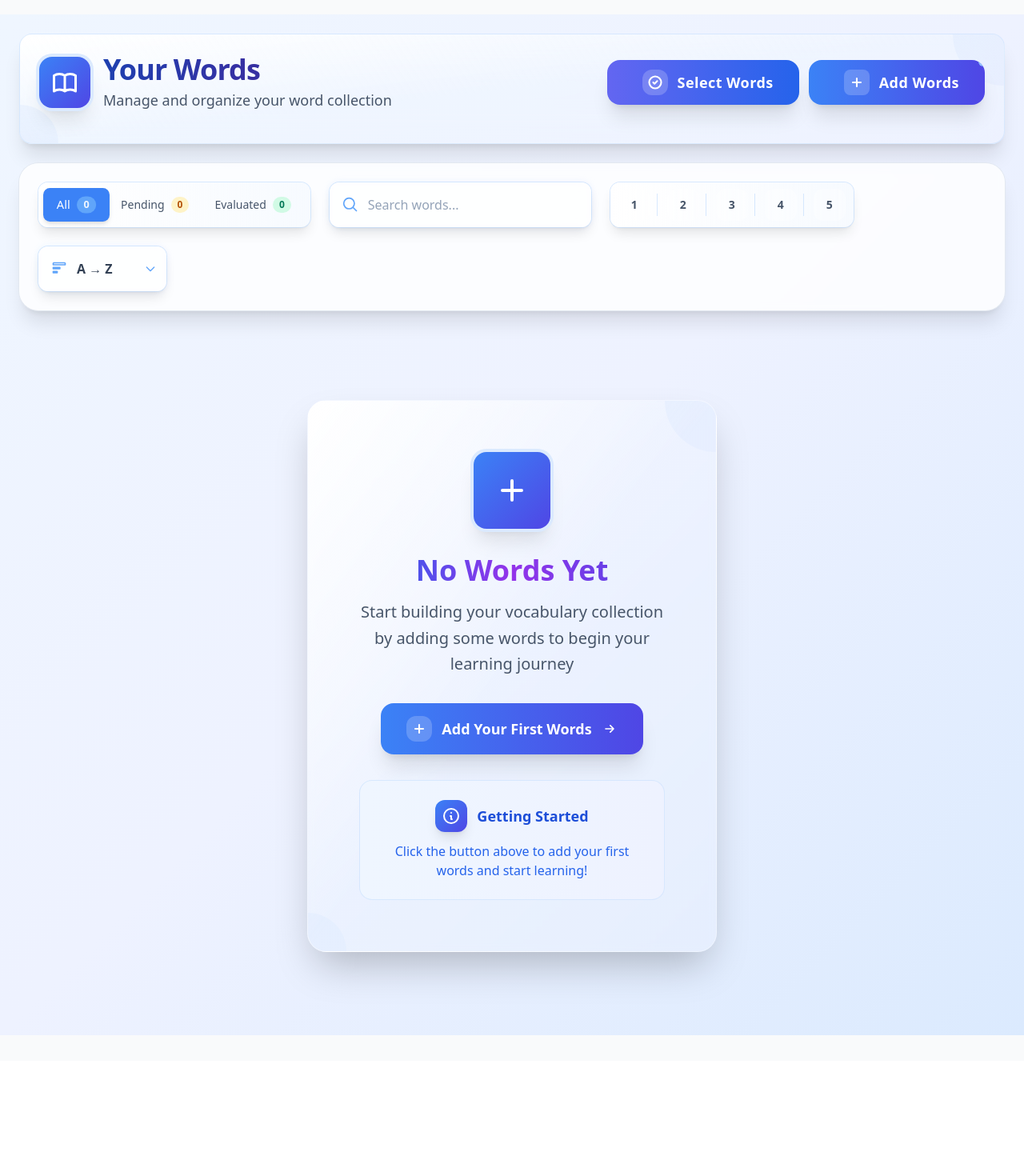
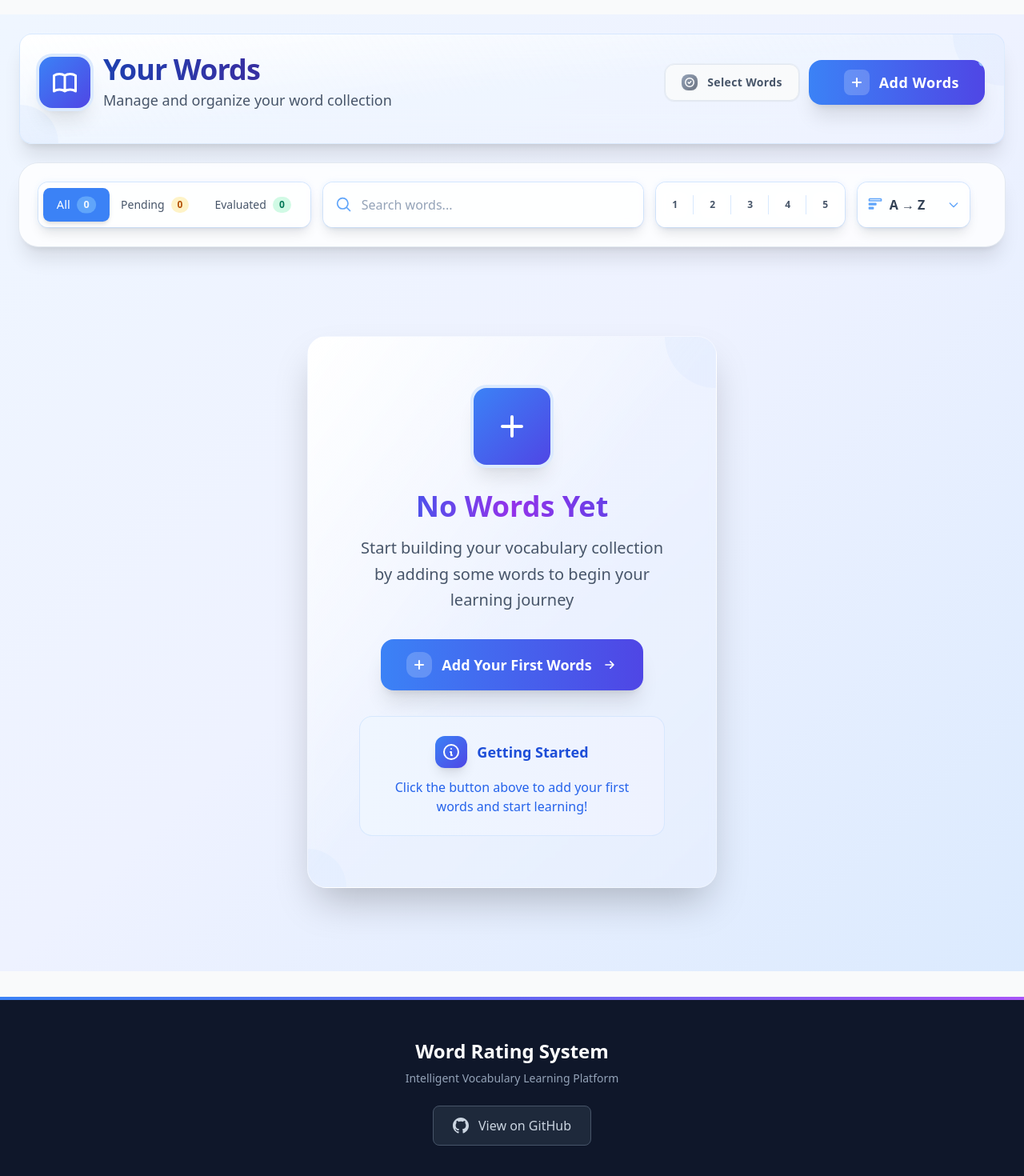
Before and after one commit to mehmeterguden/Word-Rating-System, a React (Create React App) app: page /home in a window 1280 px wide. Shown: the part 172-1642 px from the top of the page at 80% size. Before the commit the page ends 1498 px from the top, so only its background shows below. Built offline with nearby package versions, Linux system fonts and the light colour scheme.

Commit message:
Move settings to right nav

```diff
--- a/src/App.tsx
+++ b/src/App.tsx
@@ -2,6 +2,7 @@ import React, { useState, useEffect } from 'react';
 import { BrowserRouter as Router, Routes, Route, Navigate, useSearchParams, useLocation, useNavigate } from 'react-router-dom';
 import Header from './components/Header';
 import Navigation from './components/Navigation';
+import Footer from './components/Footer';
 import Home from './pages/Home';
 import AddWords from './pages/AddWords';
 import EvaluationOptions from './pages/EvaluationOptions';
@@ -168,7 +169,7 @@ function AppContent() {
   };
 
   return (
-    <div className="min-h-screen bg-gray-50">
+    <div className="min-h-screen bg-gray-50 flex flex-col">
         <Header
           words={words}
         />
@@ -182,7 +183,7 @@ function AppContent() {
           developerMode={developerMode}
         />
 
-        <main className="py-8">
+        <main className="flex-1 py-8">
           <Routes>
             <Route path="/" element={<Navigate to="/home" replace />} />
             <Route path="/home" element={
@@ -280,6 +281,9 @@ function AppContent() {
           reason={modelSwitchToast.reason}
           onClose={() => setModelSwitchToast(prev => ({ ...prev, isVisible: false }))}
         />
+
+        {/* Footer */}
+        <Footer />
       </div>
   );
 }
--- /dev/null
+++ b/src/components/Footer.tsx
@@ -0,0 +1,40 @@
+import React from 'react';
+
+const Footer: React.FC = () => {
+  return (
+    <footer className="bg-slate-900 text-white">
+      {/* Footer Separator */}
+      <div className="bg-gradient-to-r from-blue-500 via-indigo-500 to-purple-500 h-1"></div>
+
+      <div className="max-w-6xl mx-auto px-6 py-12">
+        <div className="flex flex-col items-center space-y-6">
+          {/* Project Name */}
+          <div className="text-center">
+            <h2 className="text-2xl font-bold text-white mb-2">
+              Word Rating System
+            </h2>
+            <p className="text-slate-400 text-sm">Intelligent Vocabulary Learning Platform</p>
+          </div>
+
+          {/* GitHub Button */}
+          <a
+            href="https://github.com/mehmeterguden/Word-Rating-System"
+            target="_blank"
+            rel="noopener noreferrer"
+            className="group flex items-center space-x-3 px-6 py-3 bg-slate-800 hover:bg-slate-700 border border-slate-600 hover:border-slate-500 rounded-lg transition-all duration-200"
+          >
+            {/* GitHub Logo */}
+            <div className="w-5 h-5">
+              <svg className="w-5 h-5 text-slate-300 group-hover:text-white" fill="currentColor" viewBox="0 0 24 24">
+                <path d="M12 0c-6.626 0-12 5.373-12 12 0 5.302 3.438 9.8 8.207 11.387.599.111.793-.261.793-.577v-2.234c-3.338.726-4.033-1.416-4.033-1.416-.546-1.387-1.333-1.756-1.333-1.756-1.089-.745.083-.729.083-.729 1.205.084 1.839 1.237 1.839 1.237 1.07 1.834 2.807 1.304 3.492.997.107-.775.418-1.305.762-1.604-2.665-.305-5.467-1.334-5.467-5.931 0-1.311.469-2.381 1.236-3.221-.124-.303-.535-1.524.117-3.176 0 0 1.008-.322 3.301 1.23.957-.266 1.983-.399 3.003-.404 1.02.005 2.047.138 3.006.404 2.291-1.552 3.297-1.23 3.297-1.23.653 1.653.242 2.874.118 3.176.77.84 1.235 1.911 1.235 3.221 0 4.609-2.807 5.624-5.479 5.921.43.372.823 1.102.823 2.222v3.293c0 .319.192.694.801.576 4.765-1.589 8.199-6.086 8.199-11.386 0-6.627-5.373-12-12-12z"/>
+              </svg>
+            </div>
+            <span className="text-slate-300 group-hover:text-white font-medium">View on GitHub</span>
+          </a>
+        </div>
+      </div>
+    </footer>
+  );
+};
+
+export default Footer;
--- a/src/components/Navigation.tsx
+++ b/src/components/Navigation.tsx
@@ -142,6 +142,11 @@ const Navigation: React.FC<NavigationProps> = ({
                 )}
               </div>
             </button>
+
+          </div>
+
+          {/* Right side - Settings and Set Selector */}
+          <div className="flex items-center space-x-4">
             <button
               onClick={() => navigate('/settings')}
               className={`px-6 py-4 text-sm font-medium transition-all duration-200 rounded-xl ${
@@ -157,11 +162,6 @@ const Navigation: React.FC<NavigationProps> = ({
                 <span>Settings</span>
               </div>
             </button>
-
-          </div>
-
-          {/* Right side - Debug and Set Selector */}
-          <div className="flex items-center space-x-4">
             {/* Auth Links */}
             <div className="relative" ref={dropdownRef}>
             <button
--- a/src/pages/Home.tsx
+++ b/src/pages/Home.tsx
@@ -221,9 +221,9 @@ const Home: React.FC<HomeProps> = ({
       case 'za':
         return 'Z → A';
       case 'oldest':
-        return 'Oldest → Newest';
+        return 'Oldest First';
       case 'newest':
-        return 'Newest → Oldest';
+        return 'Newest First';
       case 'difficultyAsc':
         return 'Difficulty ↑';
       case 'difficultyDesc':
@@ -364,20 +364,19 @@ const Home: React.FC<HomeProps> = ({
                 {/* Selection Mode Button */}
                 <button
                   onClick={toggleSelectionMode}
-                  className={`group relative flex items-center space-x-3 px-8 py-4 rounded-2xl transition-all duration-300 shadow-xl hover:shadow-2xl transform hover:scale-105 font-bold text-lg overflow-hidden h-14 ${
+                  className={`group relative flex items-center space-x-3 px-5 py-3 rounded-xl transition-all duration-300 font-semibold text-sm shadow-sm hover:shadow-md ${
                     isSelectionMode
-                      ? 'bg-gradient-to-r from-green-500 to-emerald-600 text-white ring-4 ring-green-200'
-                      : 'bg-gradient-to-r from-indigo-500 to-blue-600 text-white hover:from-indigo-600 hover:to-blue-700'
+                      ? 'bg-gradient-to-r from-emerald-50 to-green-50 text-emerald-700 border border-emerald-200 hover:from-emerald-100 hover:to-green-100 ring-1 ring-emerald-200/50'
+                      : 'bg-gradient-to-r from-slate-50 to-gray-50 text-slate-600 border border-slate-200 hover:from-slate-100 hover:to-gray-100 hover:text-slate-700 ring-1 ring-slate-200/50'
                   }`}
                 >
-                  <div className="absolute inset-0 bg-gradient-to-r from-white/20 to-transparent opacity-0 group-hover:opacity-100 transition-opacity duration-300"></div>
-                  <div className="relative flex items-center space-x-3">
-                    <div className={`w-8 h-8 rounded-xl flex items-center justify-center transition-all duration-300 ${
+                  <div className="flex items-center space-x-3">
+                    <div className={`w-5 h-5 rounded-lg flex items-center justify-center transition-all duration-300 shadow-sm ${
                       isSelectionMode
-                        ? 'bg-white/20 group-hover:bg-white/30'
-                        : 'bg-white/20 group-hover:bg-white/30'
+                        ? 'bg-gradient-to-br from-emerald-500 to-green-600 text-white group-hover:from-emerald-600 group-hover:to-green-700'
+                        : 'bg-gradient-to-br from-slate-400 to-gray-500 text-white group-hover:from-slate-500 group-hover:to-gray-600'
                     }`}>
-                      <svg className="w-5 h-5" fill="none" stroke="currentColor" viewBox="0 0 24 24">
+                      <svg className="w-3.5 h-3.5" fill="none" stroke="currentColor" viewBox="0 0 24 24">
                         <path strokeLinecap="round" strokeLinejoin="round" strokeWidth={2.5} d="M9 12l2 2 4-4m6 2a9 9 0 11-18 0 9 9 0 0118 0z" />
                       </svg>
                     </div>
@@ -386,7 +385,7 @@ const Home: React.FC<HomeProps> = ({
                     </span>
                   </div>
                   {isSelectionMode && (
-                    <div className="absolute -top-1 -right-1 w-3 h-3 bg-green-300 rounded-full animate-pulse"></div>
+                    <div className="absolute -top-1 -right-1 w-2.5 h-2.5 bg-emerald-400 rounded-full animate-pulse"></div>
                   )}
                 </button>
 
@@ -523,10 +522,12 @@ const Home: React.FC<HomeProps> = ({
           <div className="bg-white/80 backdrop-blur-sm rounded-3xl shadow-xl ring-1 ring-slate-200 p-6 relative z-30">
 
             {/* Filters - Bottom Section in Single Row */}
-            <div className="flex items-center justify-between gap-6 flex-wrap">
-              <div className="flex items-center gap-6 flex-wrap">
+            <div className="flex items-center gap-4 flex-nowrap">
+              <div className="flex items-center gap-4 flex-nowrap flex-1">
                 {/* All/Pending/Evaluated toggle */}
-                <div className="flex bg-gradient-to-r from-white to-blue-50/50 rounded-xl p-2 ring-1 ring-blue-200/60 shadow-lg backdrop-blur-sm hover:shadow-xl transition-all duration-300 h-14">
+                <div className="relative group h-14 flex-shrink-0">
+                  <div className="absolute inset-0 bg-gradient-to-r from-blue-100/60 to-indigo-100/60 rounded-xl blur-sm group-hover:blur-md transition-all duration-300"></div>
+                  <div className="relative bg-white/95 rounded-xl ring-1 ring-blue-200/60 shadow-lg backdrop-blur-sm group-hover:shadow-xl group-hover:ring-blue-300/60 transition-all duration-300 h-full flex items-center p-2">
                   <button
                     onClick={() => setFilter('all')}
                     className={`px-4 py-2.5 rounded-lg text-sm font-medium transition-all duration-200 flex items-center space-x-2 ${
@@ -580,17 +581,18 @@ const Home: React.FC<HomeProps> = ({
                       {evaluatedCount}
                     </span>
                   </button>
+                  </div>
                 </div>
 
                 {/* Search */}
-                <div className="relative group h-14">
+                <div className="relative group h-14 flex-1 min-w-[180px] max-w-[400px]">
                   <div className="absolute inset-0 bg-gradient-to-r from-blue-100/60 to-indigo-100/60 rounded-xl blur-sm group-hover:blur-md transition-all duration-300"></div>
                   <div className="relative bg-white/95 rounded-xl ring-1 ring-blue-200/60 shadow-lg backdrop-blur-sm group-hover:shadow-xl group-hover:ring-blue-300/60 transition-all duration-300 h-full flex items-center">
                     <input
                       value={searchQuery}
                       onChange={(e) => setSearchQuery(e.target.value)}
                       placeholder="Search words..."
-                      className="pl-12 pr-12 py-0 rounded-xl border-0 bg-transparent focus:outline-none focus:ring-2 focus:ring-blue-400 text-slate-700 placeholder:text-slate-400 min-w-[240px] font-medium h-full"
+                      className="pl-12 pr-12 py-0 rounded-xl border-0 bg-transparent focus:outline-none focus:ring-2 focus:ring-blue-400 text-slate-700 placeholder:text-slate-400 w-full font-medium h-full"
                     />
                     <svg className="w-5 h-5 text-blue-400 absolute left-4 top-1/2 -translate-y-1/2 group-hover:text-blue-500 transition-colors duration-200" fill="none" stroke="currentColor" viewBox="0 0 24 24">
                       <path strokeLinecap="round" strokeLinejoin="round" strokeWidth={2} d="M21 21l-4.35-4.35M10 18a8 8 0 100-16 8 8 0 000 16z" />
@@ -610,39 +612,42 @@ const Home: React.FC<HomeProps> = ({
                 </div>
 
                 {/* Level filters */}
-                <div className="bg-gradient-to-r from-white to-blue-50/50 rounded-xl p-2.5 ring-1 ring-blue-200/60 shadow-lg backdrop-blur-sm hover:shadow-xl transition-all duration-300 h-14 flex items-center">
-                  <div className="flex items-center gap-1">
+                <div className="relative group h-14 flex-shrink-0">
+                  <div className="absolute inset-0 bg-gradient-to-r from-blue-100/60 to-indigo-100/60 rounded-xl blur-sm group-hover:blur-md transition-all duration-300"></div>
+                  <div className="relative bg-white/95 rounded-xl ring-1 ring-blue-200/60 shadow-lg backdrop-blur-sm group-hover:shadow-xl group-hover:ring-blue-300/60 transition-all duration-300 h-full flex items-center p-2">
+                  <div className="flex items-center gap-0.5">
                     {[1,2,3,4,5].map((lvl, index) => {
                       const active = levelFilters.includes(lvl);
                       return (
                         <div key={lvl} className="flex items-center">
                           <button
                             onClick={() => setLevelFilters((prev) => active ? prev.filter(v => v !== lvl) : [...prev, lvl])}
-                            className={`w-10 h-10 rounded-xl text-sm font-bold transition-all duration-300 ${getLevelChipClasses(lvl, active)} ${active ? 'transform scale-110 shadow-lg ring-2 ring-white/50' : 'hover:scale-105 hover:shadow-md'}`}
+                            className={`w-8 h-8 rounded-lg text-xs font-bold transition-all duration-300 ${getLevelChipClasses(lvl, active)} ${active ? 'transform scale-110 shadow-lg ring-2 ring-white/50' : 'hover:scale-105 hover:shadow-md'}`}
                             title={`Level ${lvl}`}
                           >
                             {lvl}
                           </button>
                           {index < 4 && (
-                            <div className="w-px h-7 bg-blue-200/60 mx-2"></div>
+                            <div className="w-px h-6 bg-blue-200/60 mx-1.5"></div>
                           )}
                         </div>
                       );
                     })}
                   </div>
+                  </div>
                 </div>
 
                 {/* Sort dropdown */}
-                <div className="relative group h-14" ref={sortRef}>
+                <div className="relative group h-14 flex-shrink-0" ref={sortRef}>
                   <div className="absolute inset-0 bg-gradient-to-r from-blue-100/60 to-indigo-100/60 rounded-xl blur-sm group-hover:blur-md transition-all duration-300"></div>
                   <button
                     onClick={() => setIsSortOpen((v) => !v)}
-                    className="relative bg-white/95 pl-4 pr-10 py-0 rounded-xl ring-1 ring-blue-200/60 text-slate-700 shadow-lg focus:outline-none focus:ring-2 focus:ring-blue-400 flex items-center gap-3 backdrop-blur-sm min-w-[160px] hover:shadow-xl hover:ring-blue-300/60 transition-all duration-300 h-full"
+                    className="relative bg-white/95 pl-3 pr-8 py-0 rounded-xl ring-1 ring-blue-200/60 text-slate-700 shadow-lg focus:outline-none focus:ring-2 focus:ring-blue-400 flex items-center gap-2 backdrop-blur-sm min-w-[140px] hover:shadow-xl hover:ring-blue-300/60 transition-all duration-300 h-full"
                   >
                     <svg className="w-5 h-5 text-blue-400 group-hover:text-blue-500 transition-colors duration-200" fill="none" stroke="currentColor" viewBox="0 0 24 24">
                       <path strokeLinecap="round" strokeLinejoin="round" strokeWidth={2} d="M3 4a1 1 0 011-1h16a1 1 0 011 1v2H3V4zm0 6h10v2H3v-2zm0 6h6v2H3v-2z" />
                     </svg>
-                    <span className="font-semibold">{sortLabel}</span>
+                    <span className="font-semibold whitespace-nowrap">{sortLabel}</span>
                     <svg className={`w-4 h-4 text-blue-400 absolute right-3 transition-transform duration-200 ${isSortOpen ? 'rotate-180' : ''}`} fill="none" stroke="currentColor" viewBox="0 0 24 24">
                       <path strokeLinecap="round" strokeLinejoin="round" strokeWidth={2} d="M19 9l-7 7-7-7" />
                     </svg>
@@ -655,8 +660,8 @@ const Home: React.FC<HomeProps> = ({
                       {[
                         { key: 'az', label: 'A → Z' },
                         { key: 'za', label: 'Z → A' },
-                        { key: 'oldest', label: 'Oldest → Newest' },
-                        { key: 'newest', label: 'Newest → Oldest' },
+                        { key: 'oldest', label: 'Oldest First' },
+                        { key: 'newest', label: 'Newest First' },
                         { key: 'difficultyAsc', label: 'Difficulty ↑' },
                         { key: 'difficultyDesc', label: 'Difficulty ↓' }
                       ].map((opt) => (
@@ -811,7 +816,7 @@ const Home: React.FC<HomeProps> = ({
           </div>
         ) : (
           <div className="bg-white/80 backdrop-blur-sm rounded-3xl shadow-2xl border border-white/20 overflow-hidden relative z-10">
-                          <div className="p-8">
+                          <div className="p-4">
                 <div className="space-y-6">
                   {paginatedWords.map((word) => (
                     <WordCard
```
Also changed, not shown: src/pages/Study.tsx (+79 -32 lines).
